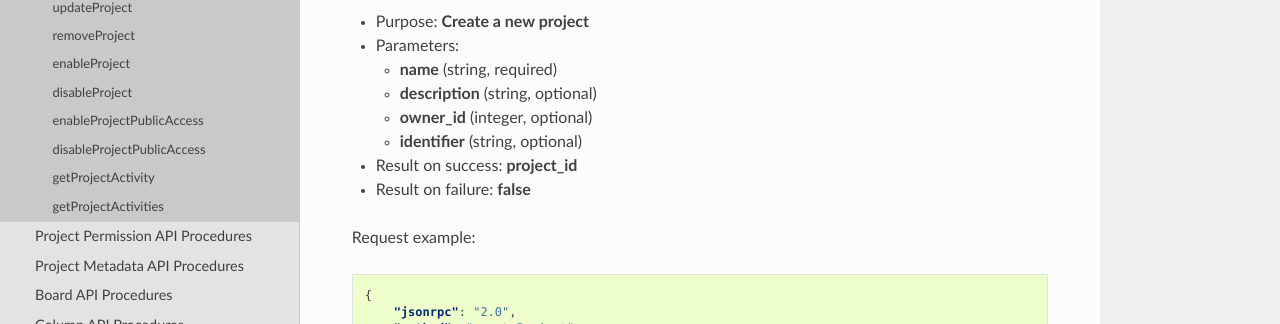
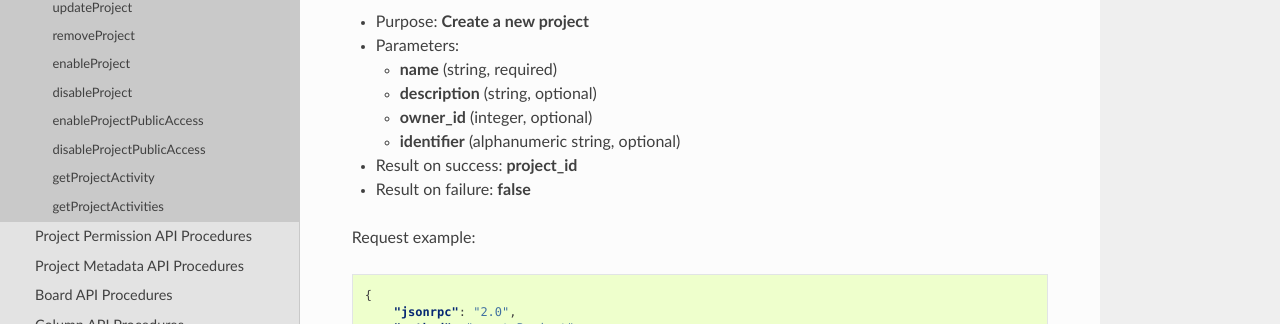
Before and after one commit to kanboard/documentation, a Sphinx documentation site: the page built from source/api/project_procedures.rst, in a window 1280 px wide and 900 px high. Shown: the part 206-530 px from the top of the window. Built offline with Sphinx 7.4.7 and the Read the Docs theme 2.0.0, drawn with Linux system fonts in a browser that asks for light colours; some of the changed text lies outside the part shown.

Commit message:
Project identifiers need to be alphanumeric
Updated description of createProject and getProjectByIdentifier to show that the identifier string needs to be alphanumeric

```diff
--- a/source/api/project_procedures.rst
+++ b/source/api/project_procedures.rst
@@ -10,7 +10,7 @@
    -  **name** (string, required)
    -  **description** (string, optional)
    -  **owner_id** (integer, optional)
-   -  **identifier** (string, optional)
+   -  **identifier** (alphanumeric string, optional)
 
 -  Result on success: **project_id**
 -  Result on failure: **false**
@@ -146,7 +146,7 @@
 -  Purpose: **Get project information**
 -  Parameters:
 
-   -  **identifier** (string, required)
+   -  **identifier** (alphanumeric string, required)
 
 -  Result on success: **project properties**
 -  Result on failure: **null**
```
